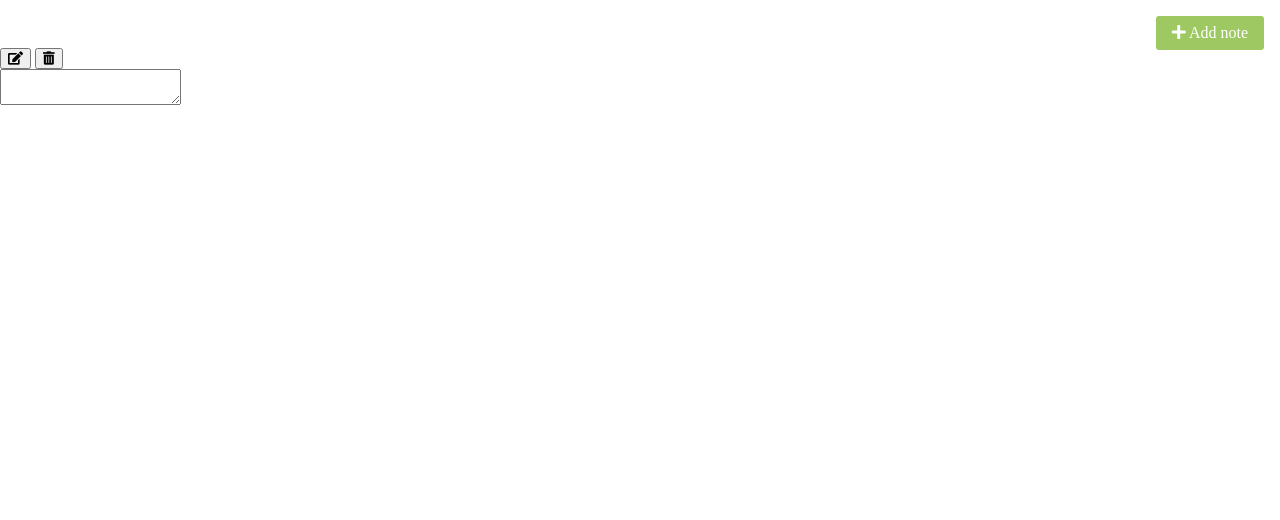
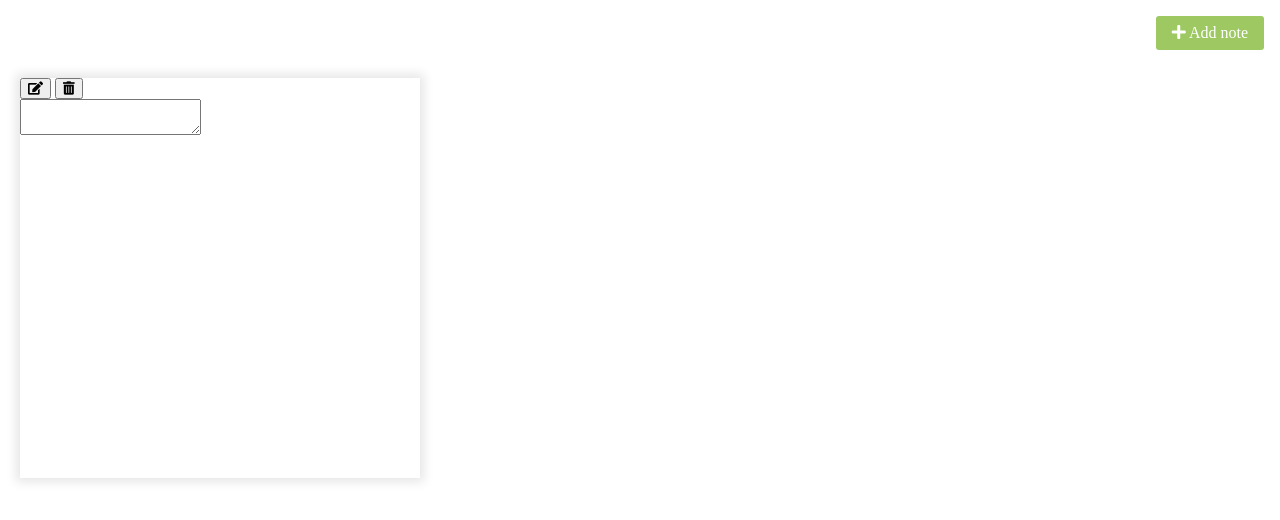
Before and after one commit to zeeshanzaman/notes-app, a plain HTML site: page index.html in a window 1280 px wide. Drawn offline with nearby package versions, Linux system fonts and the light colour scheme.

Commit message:
note styling

```diff
--- a/style.css
+++ b/style.css
@@ -20,3 +20,11 @@ body {
     padding: 0.5rem 1rem;
     cursor: pointer;
 }
+
+.note {
+    background-color: #fff;
+    box-shadow: 0 0 10px 4px rgba(0, 0, 0, 0.1);
+    margin: 30px 20px;
+    height: 400px;
+    width: 400px;
+}
```
